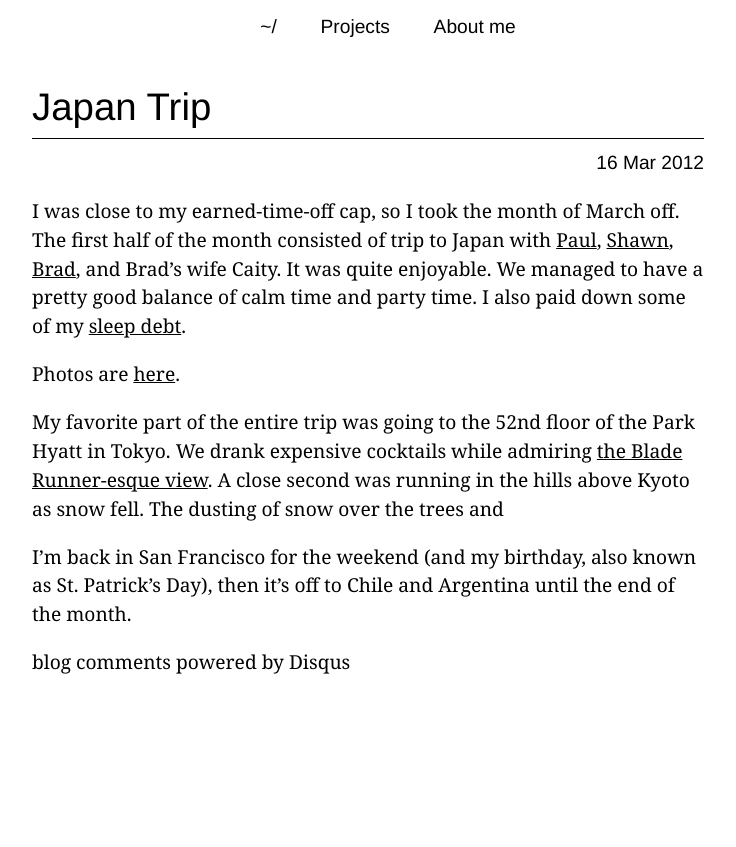
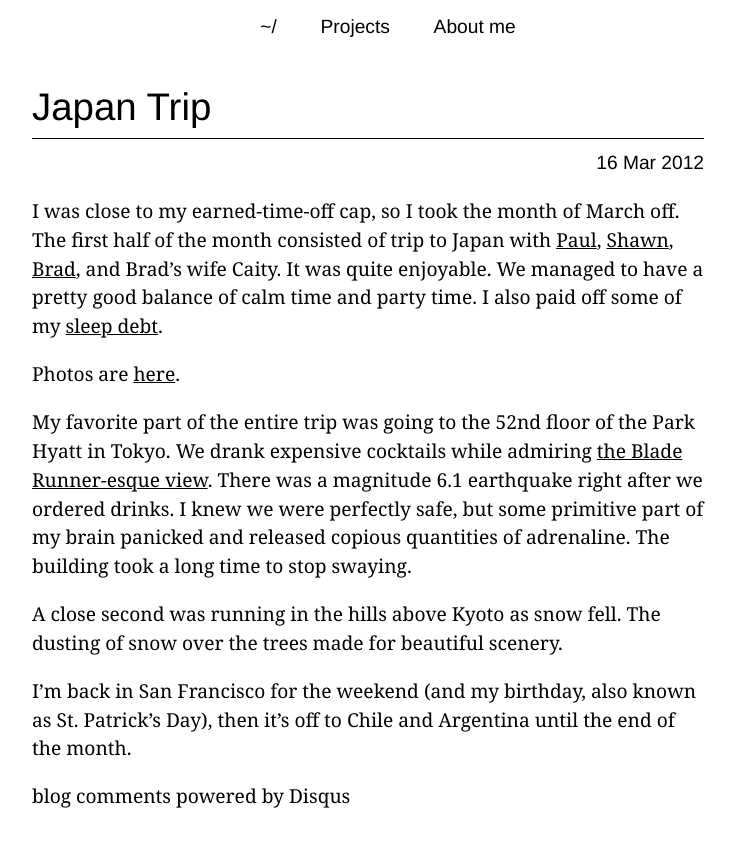
Before and after one commit to ggreer/geoff.greer.fm, a Jekyll site: the page built from _posts/2012-03-16-japan-trip.markdown, in a window 1280 px wide. Shown: the top 847 px of the page, without its empty margins (272-1008 px from the left). Built offline with Jekyll 4.4.1, drawn with Linux system fonts in a browser that asks for light colours; comment, search, counter and statistics services are not loaded.

Commit message:
Progress

```diff
--- a/_drafts/2012-03-16-useful-work-patterns-on-a-plane.markdown
+++ b/_drafts/2012-03-16-useful-work-patterns-on-a-plane.markdown
@@ -17,6 +17,8 @@ I can't get just do any sort of work on a plane. Anything still requiring resear
 
 I don't travel with any sort of [shallow content](/2011/12/04/consume-less-shallow-content). Otherwise I'll waste time (and battery life) watching movies instead of coding.
 
-Battery life is a bit of a problem. My 11" Air lasts 2-6 hours depending on what I'm doing. That's good enough for most domestic flights, but the poor thing didn't stand a chance on my recent [Japan trip](/2012/03/16/japan-trip) . If my Air dies, I usually switch to my backup netbook.
+Battery life is a bit of a problem. My 11" Air lasts 2-6 hours depending on what I'm doing. That's good enough for most domestic flights, but the poor thing didn't stand a chance on my recent [Japan trip](/2012/03/16/japan-trip) . If my Air dies, I switch to my backup netbook. It's not as functional, but the spare battery can give it over 12 hours of life.
+
+Having a small laptop is crucial. Large laptops won't fit on your lap if someone reclines their seat.
 
 [1]
--- a/_posts/2012-03-16-japan-trip.markdown
+++ b/_posts/2012-03-16-japan-trip.markdown
@@ -9,10 +9,12 @@ categories:
 - Photos
 ---
 
-I was close to my earned-time-off cap, so I took the month of March off. The first half of the month consisted of trip to Japan with [Paul](http://journal.paul.querna.org/), [Shawn](blah), [Brad](blah), and Brad's wife Caity. It was quite enjoyable. We managed to have a pretty good balance of calm time and party time. I also paid down some of my [sleep debt](http://en.wikipedia.org/wiki/Sleep_Debt).
+I was close to my earned-time-off cap, so I took the month of March off. The first half of the month consisted of trip to Japan with [Paul](http://journal.paul.querna.org/), [Shawn](blah), [Brad](blah), and Brad's wife Caity. It was quite enjoyable. We managed to have a pretty good balance of calm time and party time. I also paid off some of my [sleep debt](http://en.wikipedia.org/wiki/Sleep_Debt).
 
 Photos are [here](/photos/japan_trip).
 
-My favorite part of the entire trip was going to the 52nd floor of the Park Hyatt in Tokyo. We drank expensive cocktails while admiring [the Blade Runner-esque view](link_to_a_sweet_picture_here). A close second was running in the hills above Kyoto as snow fell. The dusting of snow over the trees and
+My favorite part of the entire trip was going to the 52nd floor of the Park Hyatt in Tokyo. We drank expensive cocktails while admiring [the Blade Runner-esque view](link_to_a_sweet_picture_here). There was a magnitude 6.1 earthquake right after we ordered drinks. I knew we were perfectly safe, but some primitive part of my brain panicked and released copious quantities of adrenaline. The building took a long time to stop swaying.
+
+A close second was running in the hills above Kyoto as snow fell. The dusting of snow over the trees made for beautiful scenery.
 
 I'm back in San Francisco for the weekend (and my birthday, also known as St. Patrick's Day), then it's off to Chile and Argentina until the end of the month.
```
